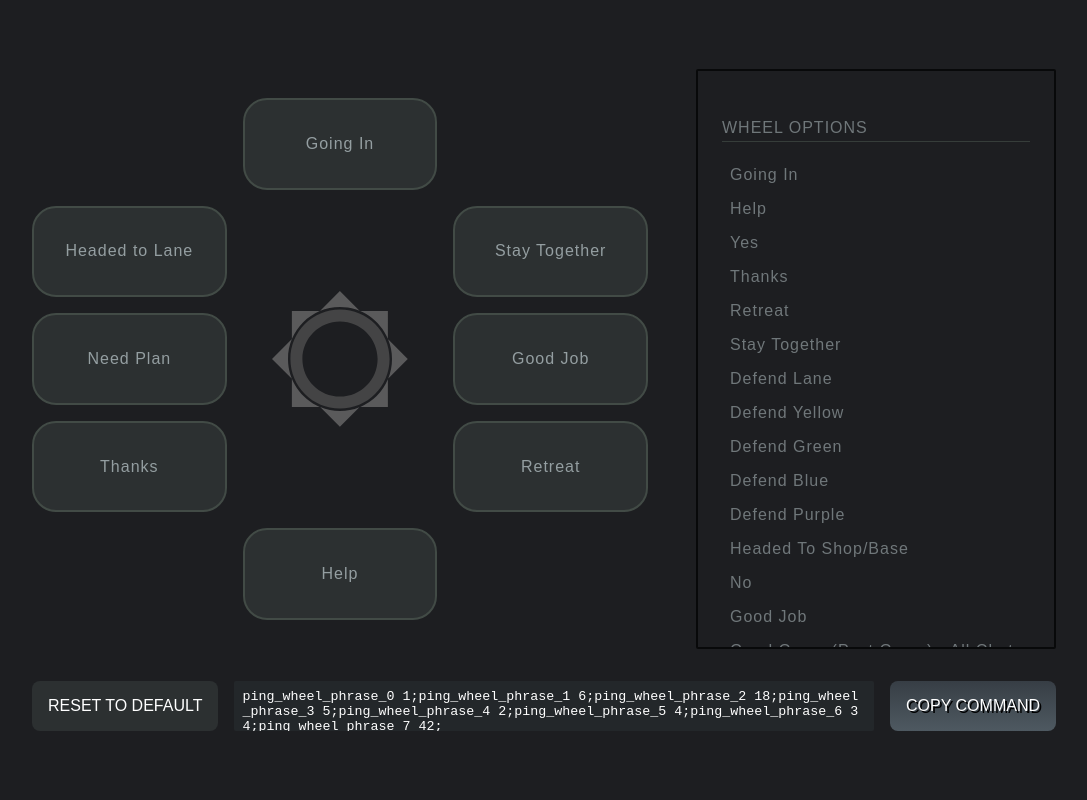
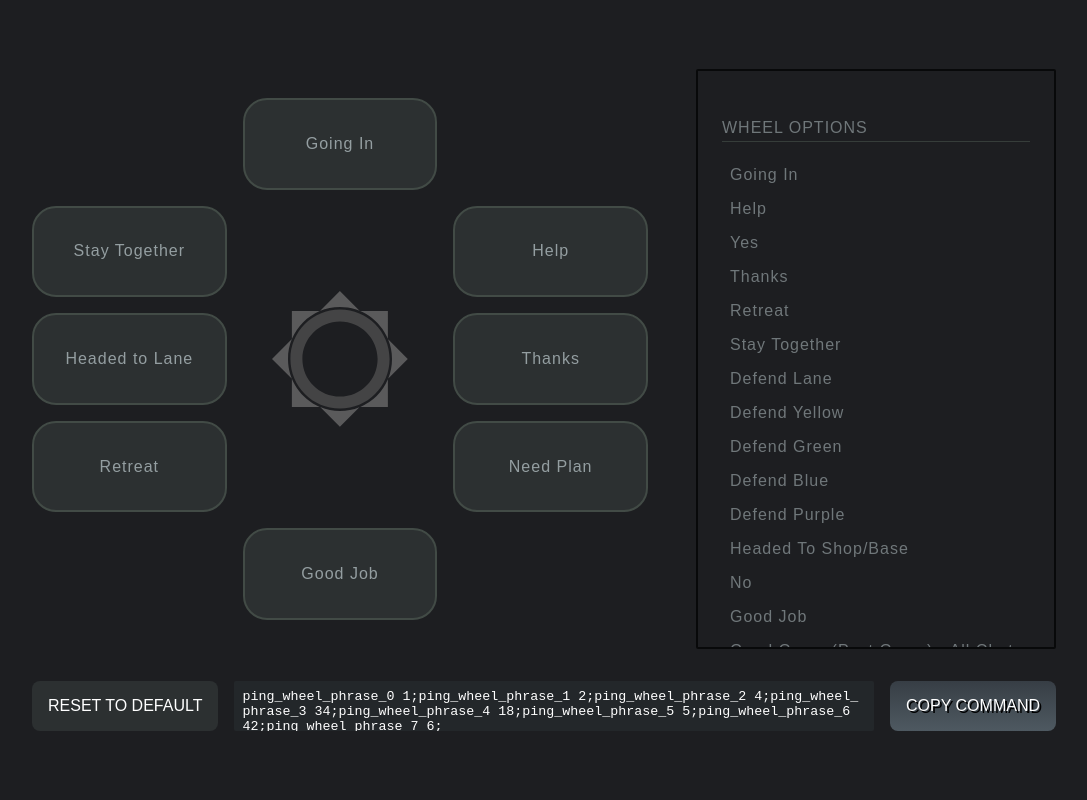
Before and after one commit to aaaaalexis/Wheellock, a plain HTML site: page index.html in a window 1280 px wide. Shown: the whole page, without its empty margins (96-1183 px from the left). Drawn offline with Linux system fonts and the light colour scheme; a web font is replaced by a local one.

Commit message:
Update defaults

```diff
--- a/script.js
+++ b/script.js
@@ -212,14 +212,14 @@ document.addEventListener("DOMContentLoaded", () => {
   // Function to reset the wheel to default
   function resetToDefault() {
     const imageWheelState = {
-      0: 1, // Top: Going In (ping_wheel_phrase_0)
-      1: 6, // Left 1: Stay Together (ping_wheel_phrase_1)
-      2: 18, // Left 2: Good Job (ping_wheel_phrase_2)
-      3: 5, // Left 3: Retreat (ping_wheel_phrase_3)
-      4: 2, // Right 1: Help (ping_wheel_phrase_4)
-      5: 4, // Right 2: Thanks (ping_wheel_phrase_5)
-      6: 34, // Right 3: What's the plan? (Need Plan) (ping_wheel_phrase_6)
-      7: 42, // Bottom: Headed To Lane... (Contextual Slot) (ping_wheel_phrase_7)
+      0: 1, // Top (ping_wheel_phrase_0)
+      1: 2, // Right 1 (ping_wheel_phrase_1)
+      2: 4, // Right 2 (ping_wheel_phrase_2)
+      3: 34, // Right 3 (ping_wheel_phrase_3)
+      4: 18, // Bottom (ping_wheel_phrase_4)
+      5: 5, // Left 3 (ping_wheel_phrase_5)
+      6: 42, // Left 2 (ping_wheel_phrase_6)
+      7: 6, // Left 1 (ping_wheel_phrase_7)
     };
 
     Object.entries(imageWheelState).forEach(([slotIdx, phraseId]) => {
--- a/style.css
+++ b/style.css
@@ -118,7 +118,7 @@ body {
   border: 2px solid black;
   border-radius: 2px;
   padding: 48px 24px;
-  height: 480px; /* Fixed height for scrollbar */
+  height: 480px;
   overflow-y: auto;
 
   &:not(.is-active) {
```
